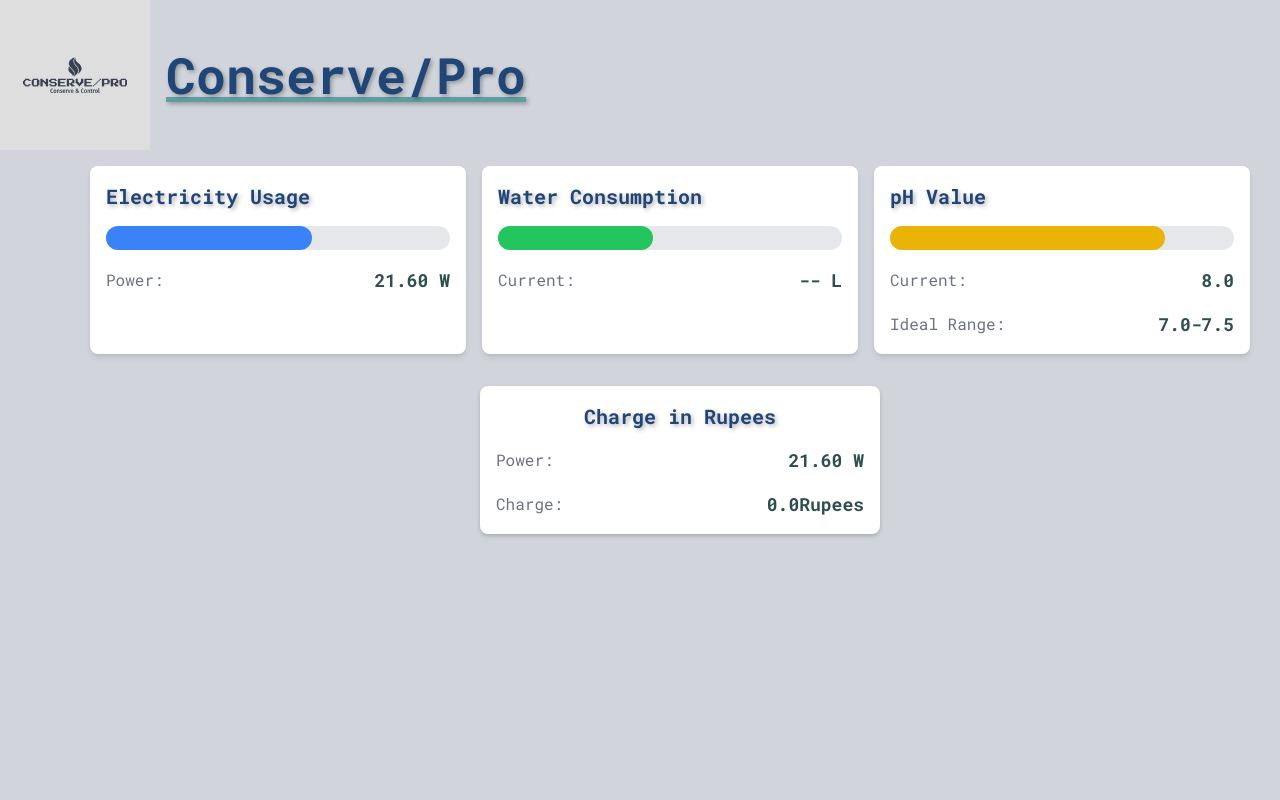
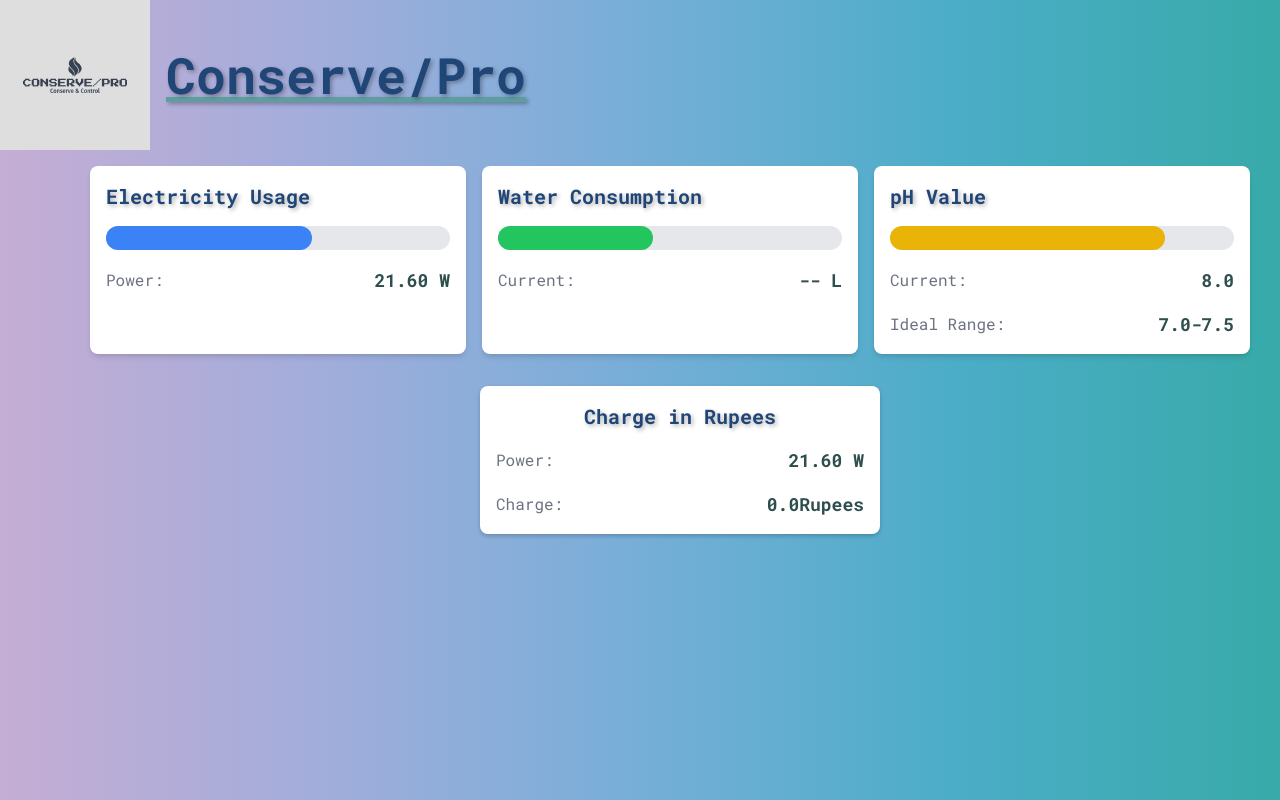
Before and after one commit to AkhileshThykkat/main-project-build, a plain HTML site: page dashboard.html in a window 1280 px wide. Drawn offline with nearby package versions, Linux system fonts and the light colour scheme.

Commit message:
changed the linear gradient

```diff
--- a/dashboard.html
+++ b/dashboard.html
@@ -14,6 +14,7 @@
             margin: 0;
             font-family: 'Roboto Mono', monospace;
             color: darkslategrey;
+            background-image: linear-gradient(to left , #38aaa9, #4badc7, #76aed8, #a2addb, #c5add4);
         }
 
         h1,
@@ -35,6 +36,7 @@
             margin-bottom: 1rem;
             line-height: 20px;
             text-decoration: underline;
+            border-bottom: #0f0e0f;
         }
 
         .header-logo {
```
